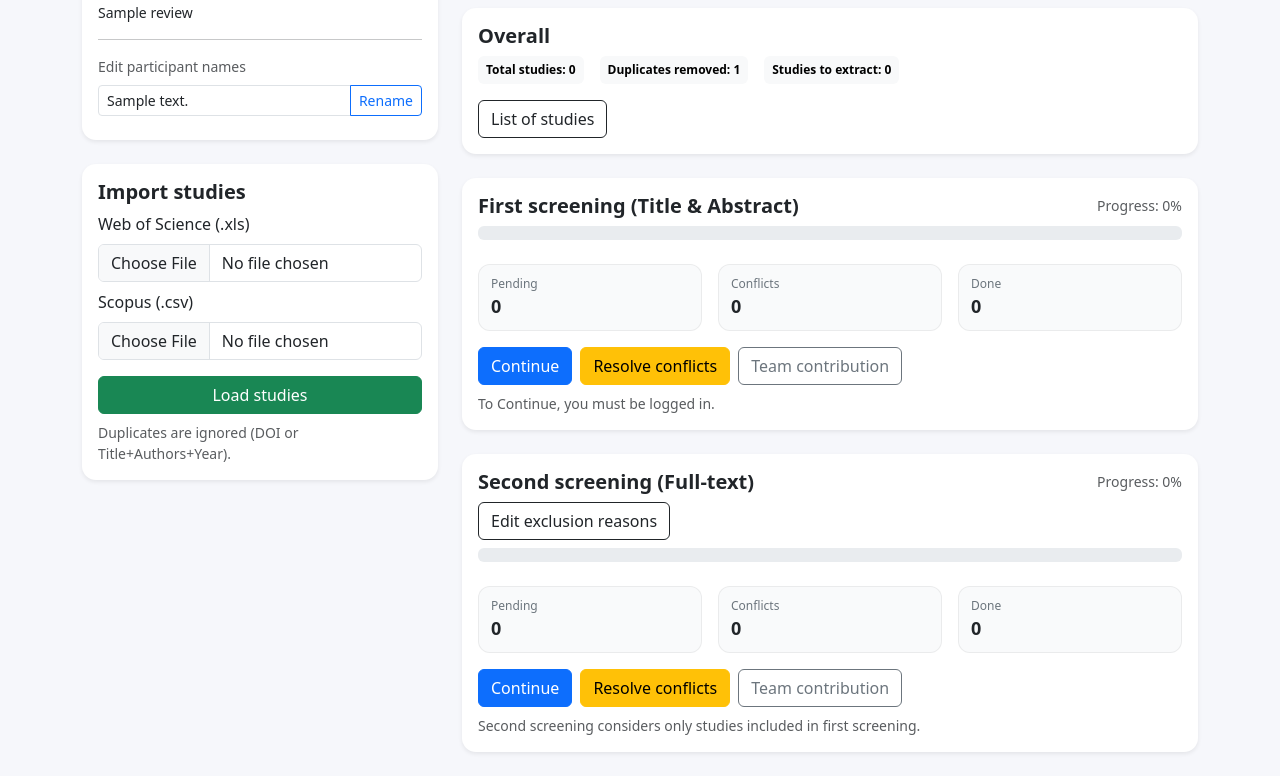
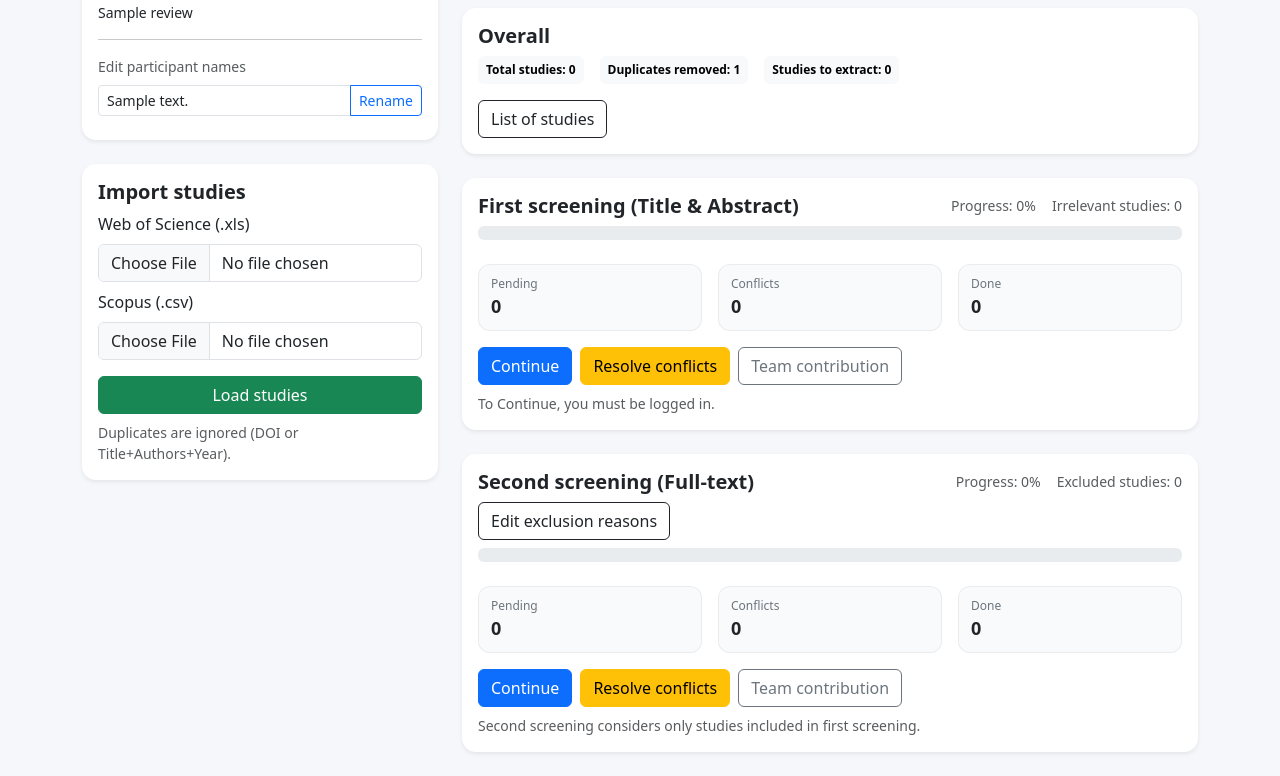
Before and after one commit to DiegoJSN/syst_rev_tool, a Flask app: a page that uses templates/review_main.html in a window 1280 px wide. Shown: the part 359-1135 px from the top of the page. Run offline with Flask 3, Linux system fonts and the light colour scheme; tables that the repository leaves empty hold one stand-in row (values such as "Sample post"); data that the repository does not hold is empty; some libraries are stand-ins or nearby versions.

Commit message:
Add rejected study counts to review overview

```diff
--- a/app.py
+++ b/app.py
@@ -644,6 +644,10 @@ def create_app() -> Flask:
             "SELECT COUNT(*) AS c FROM studies WHERE id_review = ? AND first_screening_included IN ('yes','no');",
             (review_id,),
         ).fetchone()["c"]
+        first_irrelevant = db.execute(
+            "SELECT COUNT(*) AS c FROM studies WHERE id_review = ? AND first_screening_included = 'no';",
+            (review_id,),
+        ).fetchone()["c"]
 
         second_pending = db.execute(
             """
@@ -658,6 +662,10 @@ def create_app() -> Flask:
         ).fetchone()["c"]
         second_done = db.execute(
             "SELECT COUNT(*) AS c FROM studies WHERE id_review = ? AND second_screening_included IN ('yes','no');",
+            (review_id,),
+        ).fetchone()["c"]
+        second_excluded = db.execute(
+            "SELECT COUNT(*) AS c FROM studies WHERE id_review = ? AND second_screening_included = 'no';",
             (review_id,),
         ).fetchone()["c"]
 
@@ -679,9 +687,11 @@ def create_app() -> Flask:
             first_pending=first_pending,
             first_conflicts=first_conflicts,
             first_done=first_done,
+            first_irrelevant=first_irrelevant,
             second_pending=second_pending,
             second_conflicts=second_conflicts,
             second_done=second_done,
+            second_excluded=second_excluded,
             to_extract=to_extract,
             logged=logged,
         )
--- a/templates/review_main.html
+++ b/templates/review_main.html
@@ -128,7 +128,10 @@
           <div class="card-body">
             <div class="d-flex justify-content-between align-items-center flex-wrap gap-2">
               <h5 class="card-title mb-0">First screening (Title & Abstract)</h5>
-              <div class="text-muted small">Progress: {{ review.first_screening_progress }}%</div>
+              <div class="d-flex flex-wrap gap-3 text-muted small">
+                <span>Progress: {{ review.first_screening_progress }}%</span>
+                <span>Irrelevant studies: {{ first_irrelevant }}</span>
+              </div>
             </div>
             <div class="progress my-2" style="height: 14px;">
               <div class="progress-bar bg-success" style="width: {{ review.first_screening_progress }}%">{{ review.first_screening_progress }}%</div>
@@ -171,7 +174,10 @@
           <div class="card-body">
             <div class="d-flex justify-content-between align-items-center flex-wrap gap-2">
               <h5 class="card-title mb-0">Second screening (Full-text)</h5>
-              <div class="text-muted small">Progress: {{ review.second_screening_progress }}%</div>
+              <div class="d-flex flex-wrap gap-3 text-muted small">
+                <span>Progress: {{ review.second_screening_progress }}%</span>
+                <span>Excluded studies: {{ second_excluded }}</span>
+              </div>
             </div>
             <div class="mt-2">
               <a class="btn btn-outline-dark" href="{{ url_for('exclusion_reasons', review_id=review.id) }}">Edit exclusion reasons</a>
```
